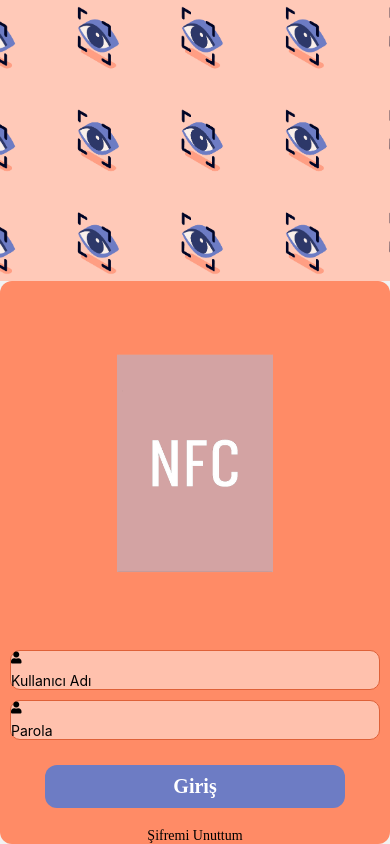
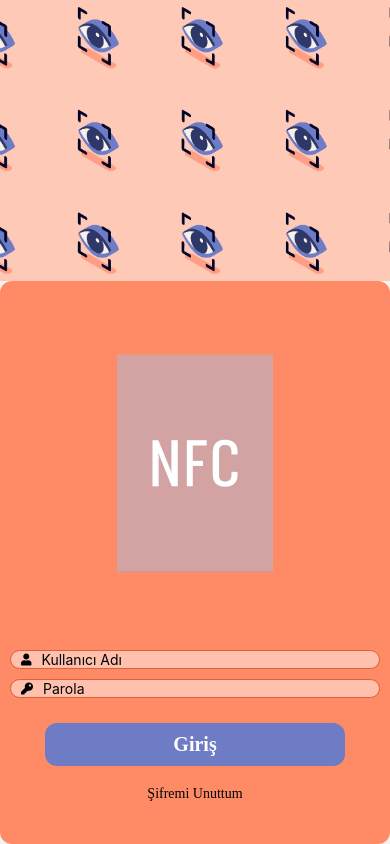
Before and after one commit to sevimozsoy/nfcBasics, a React Native app: screen / in a window 390 px wide. Built offline with nearby package versions, Linux system fonts and the light colour scheme.

Commit message:
Home page frontend is finished. -I am considering changing it. Colors feels a little off.-

```diff
--- a/src/components/CustomInput.js
+++ b/src/components/CustomInput.js
@@ -2,10 +2,10 @@ import {View, TextInput, StyleSheet, Dimensions} from 'react-native';
 import React from 'react';
 import FontAwesome5 from 'react-native-vector-icons/FontAwesome5';
 
-const CustomInput = ({value, setValue, placeholder, secureTextEntry}) => {
+const CustomInput = ({value, setValue, placeholder, secureTextEntry, icon}) => {
   return (
     <View style={styles.container}>
-      <FontAwesome5 name='user' solid style={styles.icon} />
+      <FontAwesome5 name={icon} solid style={styles.icon} />
       <TextInput
         style={styles.input}
         placeholder={placeholder}
@@ -19,7 +19,8 @@ const CustomInput = ({value, setValue, placeholder, secureTextEntry}) => {
 
 const styles = StyleSheet.create({
   container: {
-    flex:1,
+    flexDirection: 'row',
+    alignItems: 'center',
     width: Dimensions.get('window').width - 20,
     backgroundColor: '#FFC1AD',
     borderColor: '#DE6139',
@@ -27,12 +28,11 @@ const styles = StyleSheet.create({
     borderRadius: 10,
     marginVertical: 5,
   },
-  input: {},
+  input: {
+    paddingLeft:10
+  },
   icon: {
-    flex: 1,
-    flexDirection: 'row',
-    justifyContent: 'center',
-    alignItems: 'center',
+    paddingLeft:10
   },
 });
 
--- a/src/screens/Home.js
+++ b/src/screens/Home.js
@@ -37,12 +37,14 @@ export default function Entry({navigation}) {
             placeholder={'Kullanıcı Adı'}
             value={username}
             setValue={setUsername}
+            icon={'user'}
           />
           <CustomInput
             placeholder={'Parola'}
             value={password}
             setValue={setPassword}
             secureTextEntry={true}
+            icon={'key'}
           />
           <CustomButton
             onPress={onSignInPressed}
```
